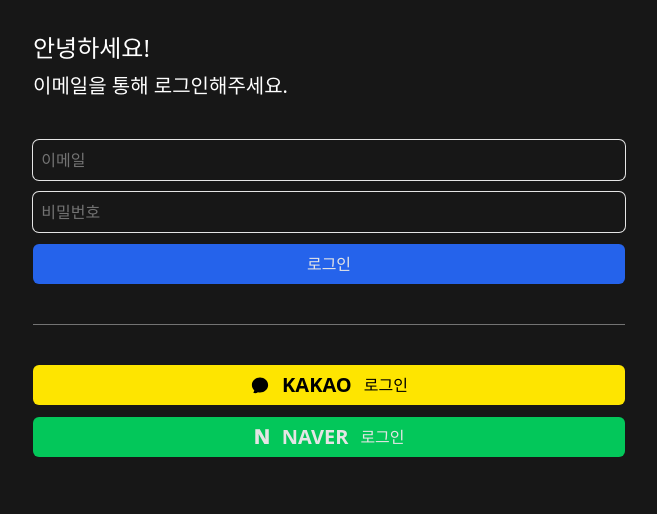
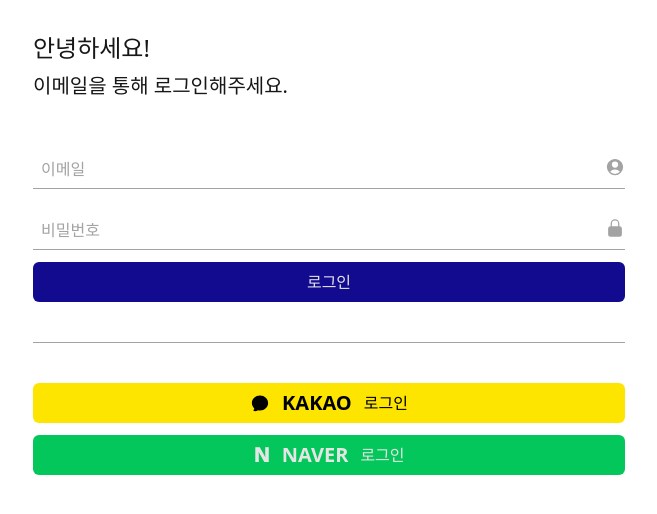
Before and after one commit to hooooooooooooon/next-platform-v1, a Next.js app: page /sign-in in a window 1280 px wide. Shown: the top 514 px of the page, without its empty margins (311-968 px from the left). Built offline with nearby package versions, Linux system fonts and the light colour scheme.

Commit message:
Input Style Refactoring

```diff
--- a/components/input.tsx
+++ b/components/input.tsx
@@ -1,3 +1,4 @@
+import { LockClosedIcon, PencilIcon, UserCircleIcon } from "@heroicons/react/24/solid";
 import { InputHTMLAttributes } from "react";
 
 interface InputProps {
@@ -12,11 +13,24 @@
 }: InputProps & InputHTMLAttributes<HTMLInputElement>) {
   return (
     <div className="flex flex-col gap-2">
-      <input
-        name={name}
-        className="bg-transparent rounded-md w-full h-10 focus:outline-none ring-1 focus:ring-2 transition ring-neutral-200 focus:ring-blue-700 border-none placeholder:text-neutral-500"
-        {...rest}
-      />
+      <div className="relative mt-4">
+        <input
+          name={name}
+          className="peer/input relative z-[5px] w-full border-b-[1px] border-b-neutral-400 bg-none pb-2 text-base text-neutral-400 placeholder:text-neutral-400 focus:outline-none"
+          {...rest}
+        />
+        <label className="pointer-events-none absolute bottom-2 left-2 z-0 text-base capitalize text-neutral-400 transition-all duration-300 peer-valid/input:bottom-8 peer-valid/input:text-xs peer-valid/input:font-bold peer-focus/input:bottom-8 peer-focus/input:text-xs peer-focus/input:font-bold peer-focus/input:text-[#120A8F]">
+          {name}
+        </label>
+        <span className="absolute bottom-0 left-0 block h-0.5 w-0 rounded-sm bg-[#120A8F] duration-300 peer-valid/input:w-full peer-focus/input:w-full"></span>
+        <div className="absolute right-0 bottom-3">
+          {name === "이메일" ? (
+            <UserCircleIcon className="w-5 h-5 text-neutral-400" />
+          ) : name === "비밀번호" ? (
+            <LockClosedIcon className="w-5 h-5 text-neutral-400" />
+          ) : <PencilIcon className="w-4 h-4 text-neutral-400" />}
+        </div>
+      </div>
       {errors.map((error, index) => (
         <span key={index} className="text-red-500 font-medium">
           {error}
--- a/components/social-sign-in.tsx
+++ b/components/social-sign-in.tsx
@@ -4,7 +4,7 @@
 export default function SocialSignin() {
   return (
     <>
-      <div className="w-full h-px bg-neutral-500" />
+      <div className="w-full h-px bg-neutral-400" />
       <div className="flex flex-col gap-3">
         <Link
           className="primary-btn flex h-10 items-center justify-center gap-3 bg-[#fee500] hover:bg-[#f4dc00]"
--- /dev/null
+++ b/lib/utils.ts
@@ -0,0 +1,3 @@
+export function cls(...classnames: string[]) {
+  return classnames.join(" ");
+}
--- a/pages/_document.tsx
+++ b/pages/_document.tsx
@@ -4,7 +4,7 @@
   return (
     <Html lang="ko">
       <Head />
-      <body className={"bg-neutral-900 text-white max-w-screen-sm mx-auto"}>
+      <body className={"bg-white text-neutral-900 max-w-screen-sm mx-auto"}>
         <Main />
         <NextScript />
       </body>
--- a/pages/home.tsx
+++ b/pages/home.tsx
@@ -35,20 +35,20 @@
   return (
     <div>
       <Link href="/products/add" className="flex gap-5">
-        <div className="flex flex-col w-full pt-5 px-5">
-          <div className="text-neutral-600 w-full flex flex-col items-center justify-center rounded-md border-[1px] border-dashed border-neutral-600 pb-5 hover:border-neutral-500 hover:text-neutral-500">
+        <div className="flex w-full flex-col px-5 pt-5">
+          <div className="flex w-full flex-col items-center justify-center rounded-md border-[1px] border-dashed border-neutral-400 pb-5 text-neutral-400 hover:border-neutral-600 hover:text-neutral-600">
             <PlusIcon className="h-12" />
-            <div className="text-sm">신규 프로젝트를 추가해주세요.</div>
+            <div className="text-sm">신규 프로젝트 추가</div>
           </div>
           {[1, 1, 1, 1, 1, 1, 1].map((_, i) => (
             <div
               key={i}
-              className="flex px-4 border-b  border-neutral-800 border-dashed py-2 cursor-pointer justify-between last:border-0"
+              className="flex cursor-pointer justify-between border-b border-dashed border-neutral-200 px-4 py-2 last:border-0"
             >
               <div className="flex space-x-4">
-                <div className="w-20 h-20 bg-neutral-600 rounded-md" />
-                <div className="pt-2 flex flex-col">
-                  <h3 className="text-sm font-medium text-neutral-200">
+                <div className="h-20 w-20 rounded-md bg-neutral-400" />
+                <div className="flex flex-col pt-2">
+                  <h3 className="text-base font-medium text-neutral-800">
                     GBC 복합부지 개발계획
                   </h3>
                   <span className="text-xs text-neutral-400">Black</span>
--- a/pages/index.tsx
+++ b/pages/index.tsx
@@ -6,7 +6,7 @@
     <div className="flex flex-col items-center justify-between min-h-screen p-6">
       <div className="my-auto flex flex-col items-center gap-2 *:font-medium">
         <span className="text-9xl">🏢</span>
-        <h1 className="text-4xl">Alpha.K.A</h1>
+        <h1 className="text-4xl font-extrabold">Alpha.K.A</h1>
         <h2>건축 플랫폼 알파카에 오신 것을 환영합니다.</h2>
       </div>
       <div className="flex flex-col items-center gap-3 w-full">
@@ -15,7 +15,7 @@
         </Link>
         <div className="flex gap-2">
           <span>이미 계정이 있나요?</span>
-          <Link href="/sign-in" className="hover:underline">
+          <Link href="/sign-in" className="hover:underline font-bold text-[#B488FF]">
             로그인
           </Link>
         </div>
--- a/pages/sign-in.tsx
+++ b/pages/sign-in.tsx
@@ -11,13 +11,11 @@
         <h2 className="text-xl">이메일을 통해 로그인해주세요.</h2>
       </div>
       <form className="flex flex-col gap-3">
-        <Input name="email" type="email" placeholder="  이메일" required />
+        <Input name="이메일" required />
         <Input
-          name="password"
+          name="비밀번호"
           type="password"
-          placeholder="  비밀번호"
           required
-          minLength={PW_MIN_LENGTH}
         />
         <Button text="로그인" />
       </form>
--- /dev/null
+++ b/pages/sign-up.tsx
@@ -0,0 +1 @@
+export default function SignIn() { return <div></div> }
--- a/styles/globals.css
+++ b/styles/globals.css
@@ -10,12 +10,12 @@
 
 @layer base {
   a {
-    @apply text-blue-500;
+    @apply text-[#120A8F];
   }
 }
 
 @layer components {
   .primary-btn {
-    @apply w-full bg-blue-600 text-neutral-200 font-medium rounded-md text-center hover:bg-[#215ADE] transition-colors;
+    @apply w-full rounded-md bg-[#120A8F] text-center font-medium text-neutral-200 transition-colors hover:bg-[#00006A];
   }
 }
```
